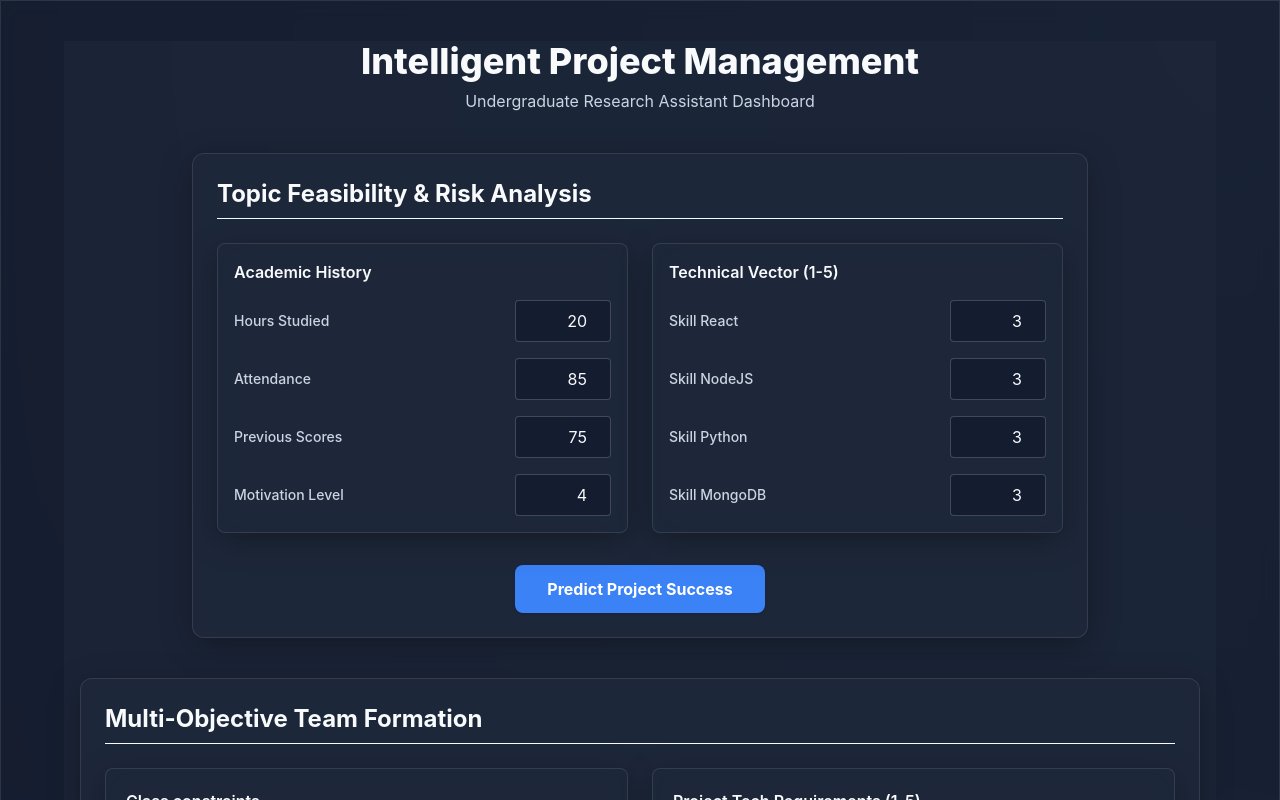
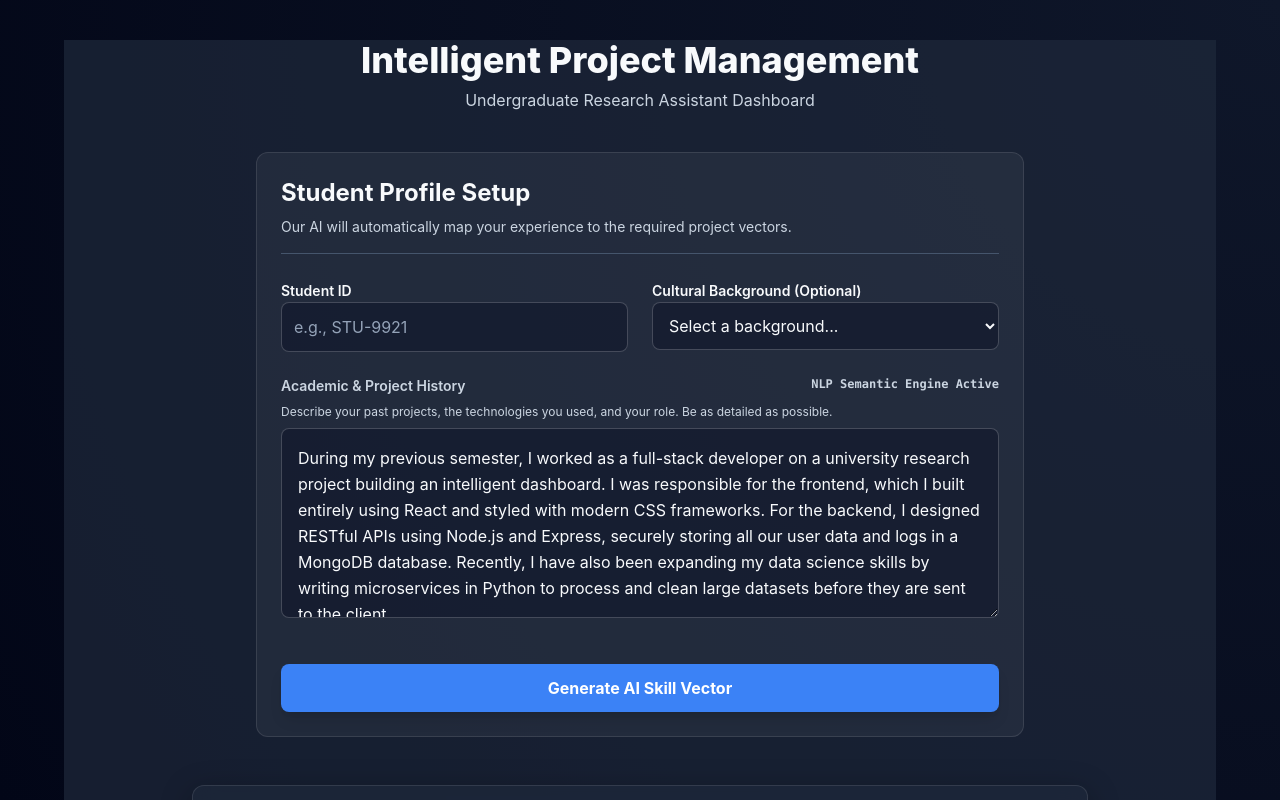
Before and after one commit to DulakshanaMalith/R26-IT-095, a React app in the folder component_team/intelligent-team-formation-and-topic-feasiblity-analyzis/frontend/: page / in a window 1280 px wide. Shown: the top 800 px of the page. Built offline with nearby package versions, Linux system fonts and the light colour scheme; the HTML template or start-up script is replaced by a standard one.

Commit message:
Implementing new UI for input text

```diff
--- a/component_team/intelligent-team-formation-and-topic-feasiblity-analyzis/frontend/src/App.jsx
+++ b/component_team/intelligent-team-formation-and-topic-feasiblity-analyzis/frontend/src/App.jsx
@@ -1,18 +1,28 @@
 import FeasibilityPredictor from './components/FeasibilityPredictor';
-import TeamOptimizer from './components/TeamOptimizer'; // Import the new component
+import TeamOptimizer from './components/TeamOptimizer';
+import StudentOnboarding from './components/StudentOnboarding'; // <-- 1. Import the new form
 
 function App() {
   return (
-   <div className="min-h-screen bg-gray-100 py-10">
+   <div className="min-h-screen bg-[#1e293b] py-10"> {/* Kept dark mode background to match your screenshot */}
       <div className="max-w-6xl mx-auto px-4">
-        <h1 className="text-4xl font-extrabold text-center text-blue-900 mb-2">Intelligent Project Management</h1>
-        <p className="text-center text-gray-500 mb-10">Undergraduate Research Assistant Dashboard</p>
+        <h1 className="text-4xl font-extrabold text-center text-white mb-2">Intelligent Project Management</h1>
+        <p className="text-center text-slate-400 mb-10">Undergraduate Research Assistant Dashboard</p>
 
-        {/* The Predictive Component */}
-        <FeasibilityPredictor />
+        {/* Step 1: Student NLP Data Entry */}
+        <div className="mb-12">
+          <StudentOnboarding />
+        </div>
 
-        {/* The Team Formation Component */}
-        <TeamOptimizer />
+        {/* Step 2: The Predictive Component */}
+        <div className="mb-12">
+          <FeasibilityPredictor />
+        </div>
+
+        {/* Step 3: The Team Formation Component */}
+        <div>
+          <TeamOptimizer />
+        </div>
 
       </div>
     </div>
--- /dev/null
+++ b/component_team/intelligent-team-formation-and-topic-feasiblity-analyzis/frontend/src/components/StudentOnboarding.jsx
@@ -0,0 +1,114 @@
+import { useState } from 'react';
+
+export default function StudentOnboarding() {
+  const [loading, setLoading] = useState(false);
+  const [success, setSuccess] = useState(false);
+
+  const [formData, setFormData] = useState({
+    studentId: '',
+    ethnicity: '',
+    projectHistory: "During my previous semester, I worked as a full-stack developer on a university research project building an intelligent dashboard. I was responsible for the frontend, which I built entirely using React and styled with modern CSS frameworks. For the backend, I designed RESTful APIs using Node.js and Express, securely storing all our user data and logs in a MongoDB database. Recently, I have also been expanding my data science skills by writing microservices in Python to process and clean large datasets before they are sent to the client."
+  });
+
+  const handleInputChange = (e) => {
+    setFormData({ ...formData, [e.target.name]: e.target.value });
+  };
+
+  const handleSubmit = async (e) => {
+    e.preventDefault();
+    setLoading(true);
+
+    // In the next step, this is where we will use axios to send this text
+    // to your FastAPI SBERT endpoint to calculate the 1-5 vectors.
+    console.log("Sending to SBERT Engine:", formData);
+
+    setTimeout(() => {
+      setLoading(false);
+      setSuccess(true);
+    }, 1500); // Mock network delay
+  };
+
+  return (
+    <div className="max-w-3xl mx-auto p-6 bg-slate-800 rounded-xl shadow-lg mt-10 border border-slate-700 text-slate-200">
+      <h2 className="text-2xl font-bold text-white mb-2">Student Profile Setup</h2>
+      <p className="text-sm text-slate-400 mb-6 border-b border-slate-600 pb-4">
+        Our AI will automatically map your experience to the required project vectors.
+      </p>
+
+      <form onSubmit={handleSubmit} className="space-y-6">
+
+        {/* Basic Info Section */}
+        <div className="grid grid-cols-1 md:grid-cols-2 gap-6">
+          <div className="space-y-2">
+            <label className="text-sm font-semibold text-slate-300">Student ID</label>
+            <input
+              type="text"
+              name="studentId"
+              required
+              placeholder="e.g., STU-9921"
+              value={formData.studentId}
+              onChange={handleInputChange}
+              className="w-full p-3 bg-slate-900 border border-slate-600 rounded-lg text-white focus:ring-2 focus:ring-indigo-500 focus:border-transparent outline-none"
+            />
+          </div>
+
+          <div className="space-y-2">
+            <label className="text-sm font-semibold text-slate-300">Cultural Background (Optional)</label>
+            <select
+              name="ethnicity"
+              value={formData.ethnicity}
+              onChange={handleInputChange}
+              className="w-full p-3 bg-slate-900 border border-slate-600 rounded-lg text-white focus:ring-2 focus:ring-indigo-500 outline-none"
+            >
+              <option value="" disabled>Select a background...</option>
+              <option value="South Asian">South Asian</option>
+              <option value="East Asian">East Asian</option>
+              <option value="Southeast Asian">Southeast Asian</option>
+              <option value="Middle Eastern">Middle Eastern</option>
+              <option value="African">African</option>
+              <option value="European / Caucasian">European / Caucasian</option>
+              <option value="Hispanic / Latino">Hispanic / Latino</option>
+              <option value="Prefer not to say">Prefer not to say</option>
+            </select>
+          </div>
+        </div>
+
+        {/* The SBERT NLP Input Section */}
+        <div className="space-y-2">
+          <label className="text-sm font-semibold text-slate-300 flex justify-between">
+            <span>Academic & Project History</span>
+            <span className="text-xs text-indigo-400 font-mono">NLP Semantic Engine Active</span>
+          </label>
+          <p className="text-xs text-slate-400 mb-2">
+            Describe your past projects, the technologies you used, and your role. Be as detailed as possible.
+          </p>
+          <textarea
+            name="projectHistory"
+            required
+            rows="6"
+            value={formData.projectHistory}
+            onChange={handleInputChange}
+            className="w-full p-4 bg-slate-900 border border-slate-600 rounded-lg text-slate-300 leading-relaxed focus:ring-2 focus:ring-indigo-500 focus:border-transparent outline-none"
+          ></textarea>
+        </div>
+
+        {/* Submit Button */}
+        <div className="pt-4">
+          <button
+            type="submit"
+            disabled={loading}
+            className="w-full bg-indigo-600 hover:bg-indigo-700 text-white font-bold py-3 px-8 rounded-lg shadow-lg transition-all duration-200 disabled:opacity-50"
+          >
+            {loading ? 'Analyzing Semantics...' : 'Generate AI Skill Vector'}
+          </button>
+        </div>
+
+        {success && (
+          <div className="p-4 mt-4 bg-emerald-900/50 border border-emerald-500/50 text-emerald-400 rounded-lg text-center text-sm font-semibold">
+            Profile processed! Your skill vectors have been extracted and saved.
+          </div>
+        )}
+      </form>
+    </div>
+  );
+}
```
